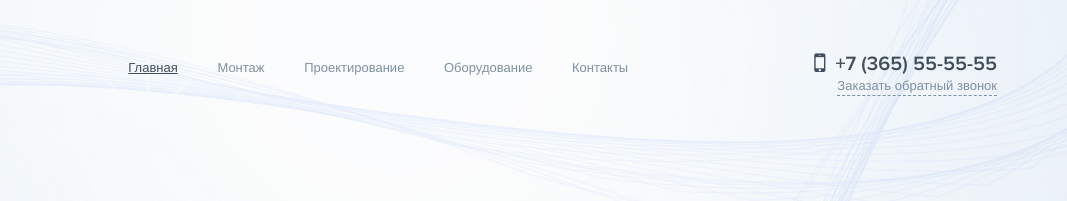
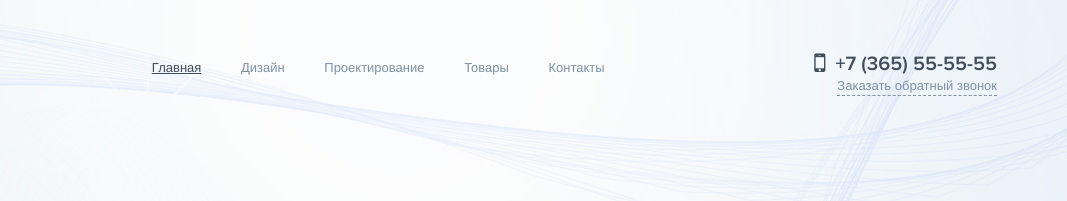
Before and after one commit to rudbar/furniture_lp, a plain HTML site: page index.html in a window 1280 px wide. Shown: the top 201 px of the page, 213-1280 px from the left. Drawn offline with nearby package versions, Linux system fonts and the light colour scheme; a script that the page names is missing.

Commit message:
Changed the navbar titles

```diff
--- a/index.html
+++ b/index.html
@@ -42,9 +42,9 @@
                     <nav class="main-mnu hidden-md hidden-sm hidden-xs">
                         <ul>
                             <li class="active"><a href="#">Главная</a></li>
-                            <li><a href="#">Монтаж</a></li>
+                            <li><a href="#">Дизайн</a></li>
                             <li><a href="#">Проектирование</a></li>
-                            <li><a href="#">Оборудование</a></li>
+                            <li><a href="#">Товары</a></li>
                             <li><a href="#">Контакты</a></li>
                         </ul>
                     </nav>
@@ -56,9 +56,9 @@
                     <nav class="main-mnu hidden-mnu hidden-lg clearfix">
                         <ul>
                             <li class="active"><a href="#">Главная</a></li>
-                            <li><a href="#">Монтаж</a></li>
+                            <li><a href="#">Дизайн</a></li>
                             <li><a href="#">Проектирование</a></li>
-                            <li><a href="#">Оборудование</a></li>
+                            <li><a href="#">Товары</a></li>
                             <li><a href="#">Контакты</a></li>
                         </ul>
                     </nav>
```
